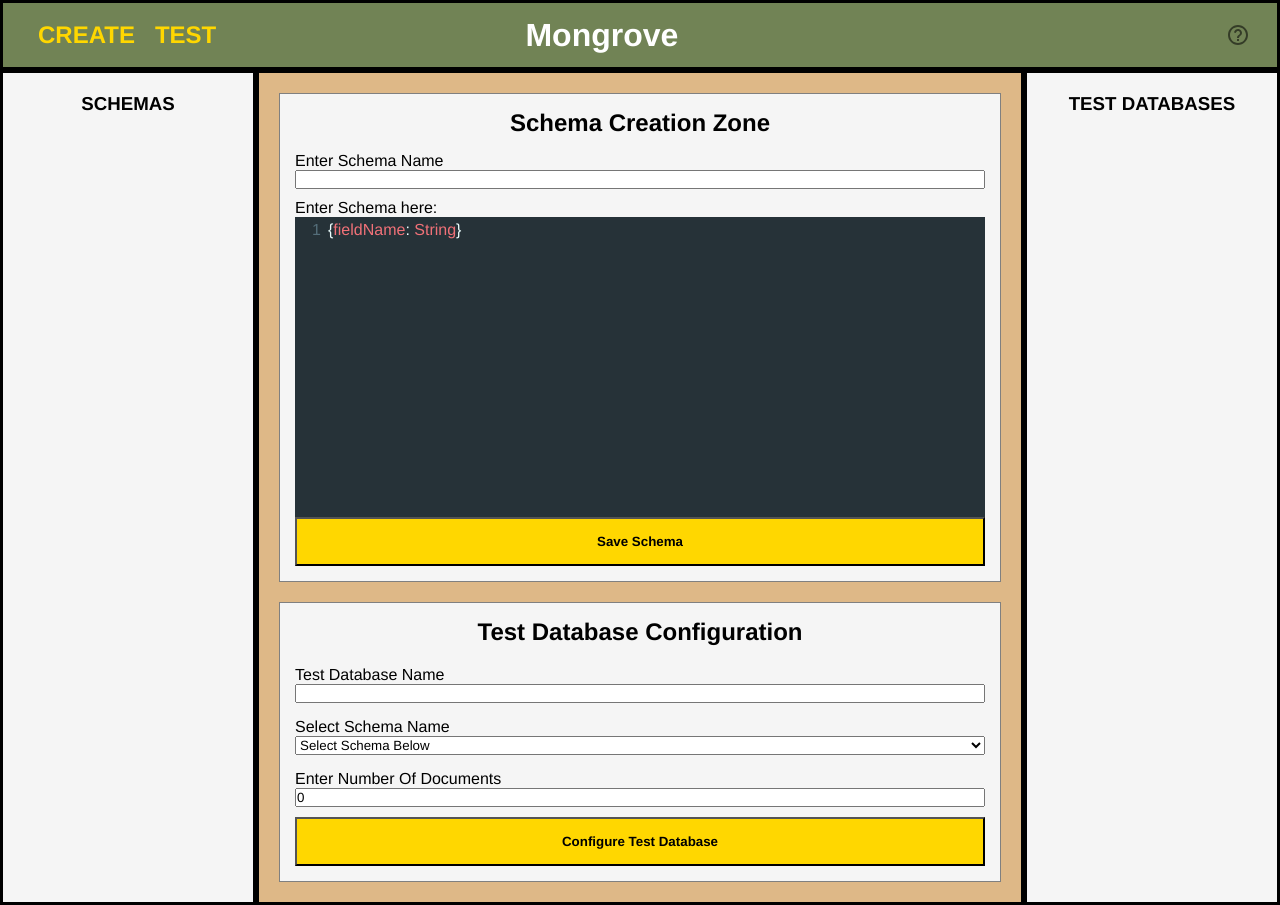
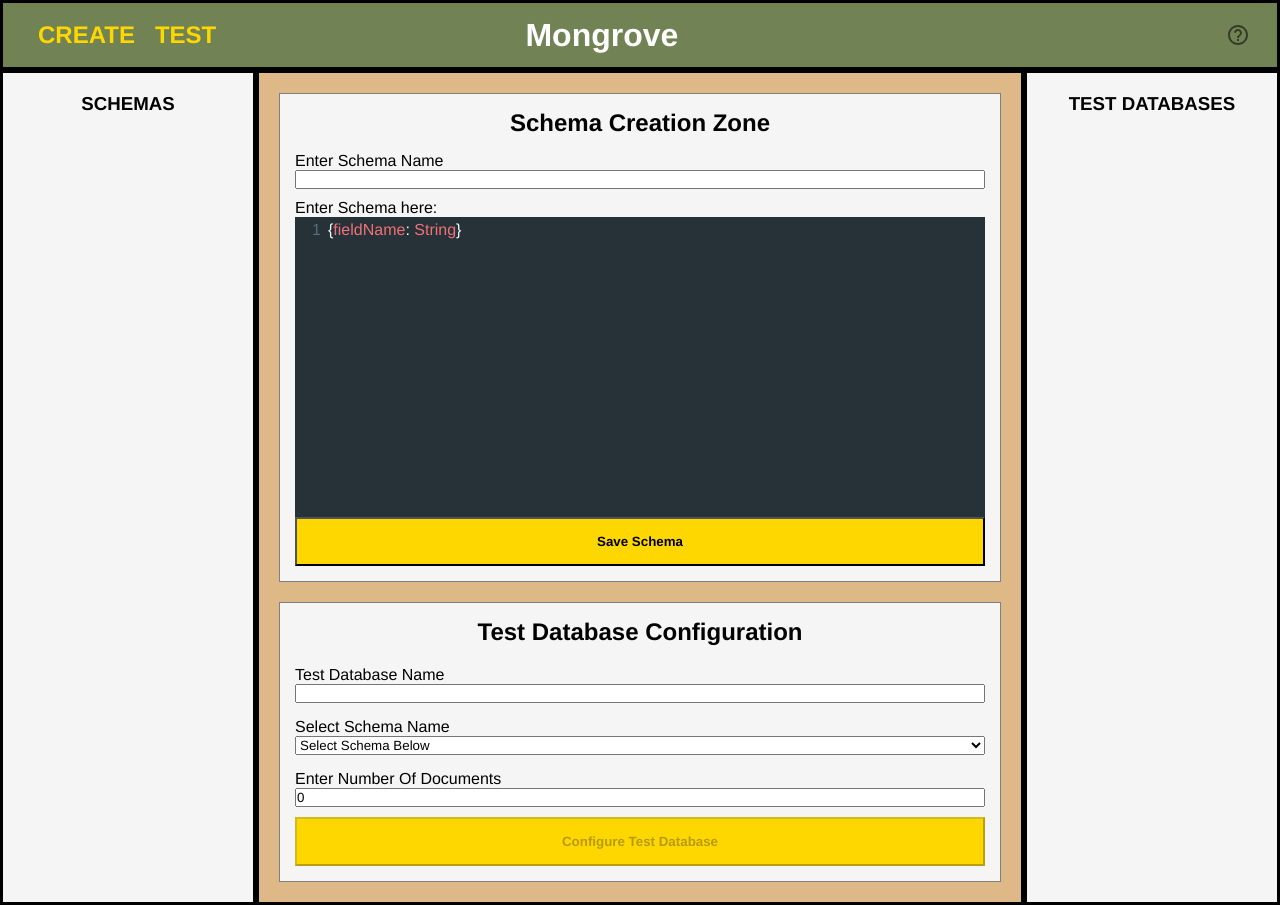
Before and after one commit to oslabs-beta/Mongrove, a React app: page /#/ in a window 1280 px wide. Built offline with nearby package versions, Linux system fonts and the light colour scheme.

Commit message:
Disables ConfigureTestDatabase button until all inputs are valid

```diff
--- a/client/App.jsx
+++ b/client/App.jsx
@@ -30,9 +30,11 @@ const App = () => {
     // console.log('schemaList: ', schemaList);
   }
 
-  // Handling functionality for 'CONFIGURE TEST DATABASE' button:
-  // when clicked, add all 3 inputs to state and add a new dbItem to dbPanel
+  // Handle 'CONFIGURE TEST DATABASE' button:
+  // when clicked, add all 3 inputs to state, add a new dbItem to dbPanel
   async function handleGenerateTestDatabase(testDBname, selectedSchema, numberOfRows) {
+
+
     // Add schema to the database list
     let schema = '';
     console.log('selectedSchema: ', selectedSchema);
--- a/client/pages/TestDBGenArea.jsx
+++ b/client/pages/TestDBGenArea.jsx
@@ -12,6 +12,8 @@ const TestDBGenArea = (props) => {
     const [selectedSchema, setSelectedSchema] = useState('');
     const [numberOfRows, setNumberOfRows] = useState(0);
 
+
+
     // for having schemas in schema list appear as a selection option
     const schemaSelection = [<option key={'a'} value={""}>{"Select Schema Below"}</option>];
     for (let i = 0; i < props.schemaList.length; i++) {
@@ -21,6 +23,13 @@ const TestDBGenArea = (props) => {
             </option>
         )
     }
+
+    //disable testDBgen area until all input fields have some input
+    const isActive = () => {
+        if (props.schemaList.length > 0 && selectedSchema != '' && testDBname.length && numberOfRows > 1 ) return true;
+
+    };
+    const isEnabled = isActive();
 
     return (
         <div id="testdbGenArea" className="mainAreaComponents">
@@ -62,6 +71,7 @@ const TestDBGenArea = (props) => {
             <button
                 id="genTestdbBn"
                 className="mainAreaBn"
+                disabled={!isEnabled}
                 onClick={() => {
                     // console.log(testDBname, selectedSchema, numberOfRows);
                     props.handleGenerateTestDatabase(testDBname, selectedSchema, numberOfRows)}}
```
Also changed, not shown: 1 other file (tests, documents, lock files or other folders).
